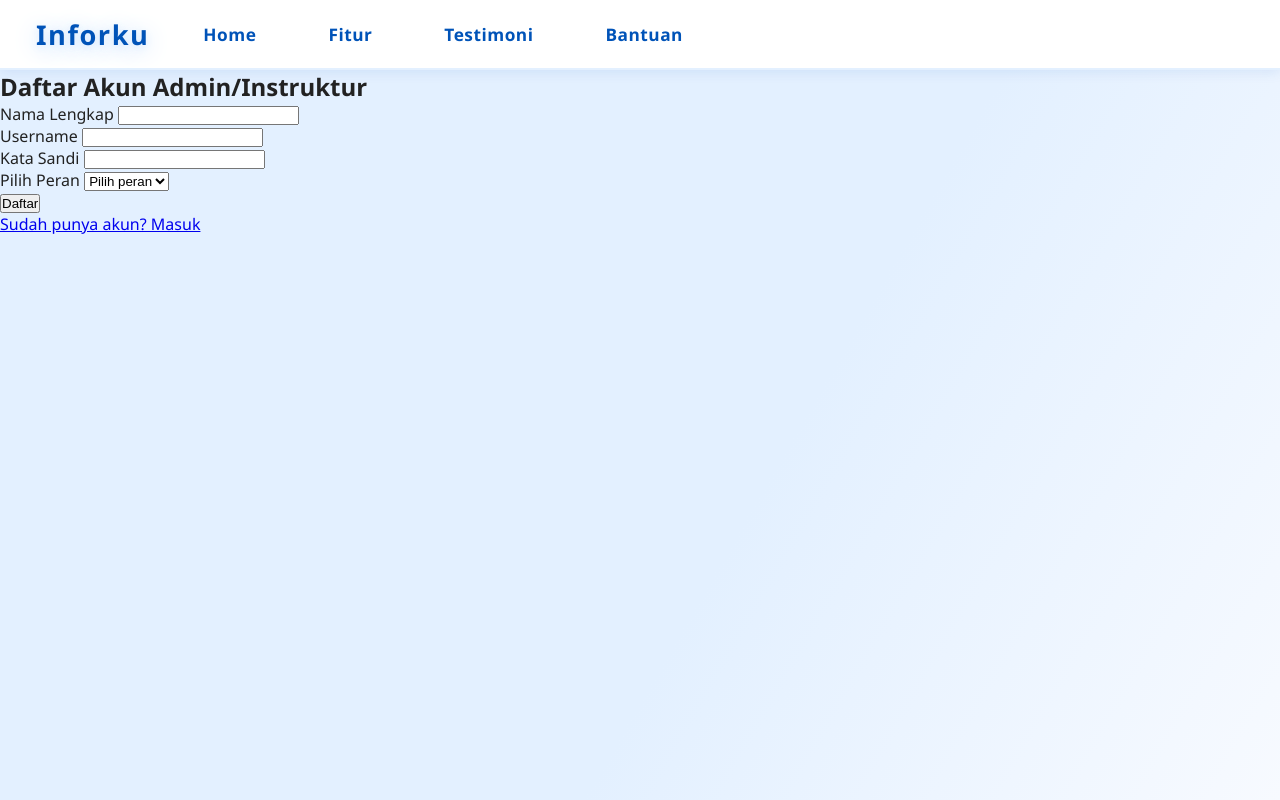
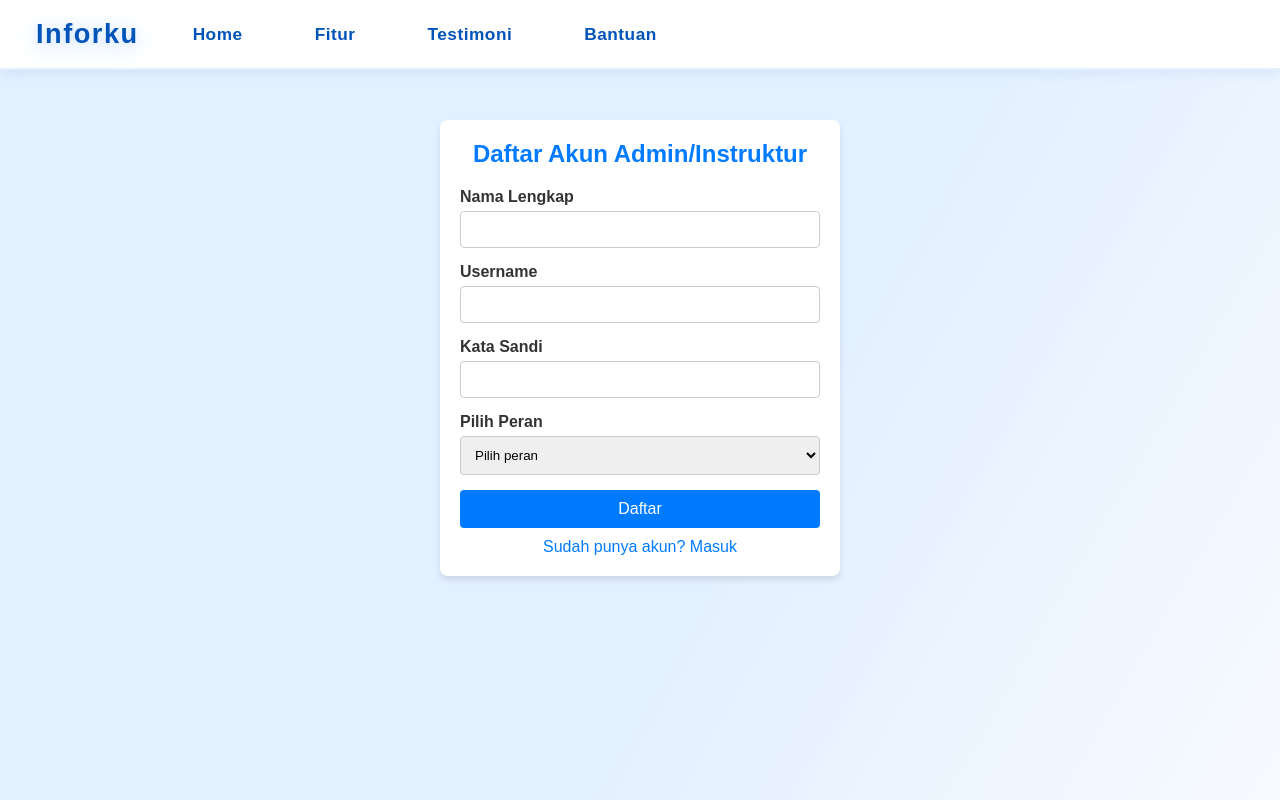
Before and after one commit to Peransss/UAS-Project--OOP-, a Flask app: page /reg-ai in a window 1280 px wide. Run offline with Flask 3, Linux system fonts and the light colour scheme.

Commit message:
last deh2

```diff
--- a/templates/register-admin-instruktur.html
+++ b/templates/register-admin-instruktur.html
@@ -6,6 +6,89 @@
   <link rel="stylesheet" href="{{ url_for('static', filename='styles.css') }}">
   <title>Daftar - Inforku</title>
   <style>
+      /* General styles */
+body {
+  font-family: Arial, sans-serif;
+  margin: 0;
+  padding: 0;
+  background-color: #f4f4f9;
+  color: #333;
+}
+/* Register container styles */
+.register-container {
+  max-width: 400px;
+  margin: 50px auto;
+  background: #fff;
+  padding: 20px;
+  border-radius: 8px;
+  box-shadow: 0 4px 6px rgba(0, 0, 0, 0.1);
+}
+
+.register-container h2 {
+  text-align: center;
+  margin-bottom: 20px;
+  color: #007bff;
+}
+
+.error-msg {
+  color: #d9534f;
+  text-align: center;
+  margin-bottom: 10px;
+}
+
+/* Form styles */
+.form-group {
+  margin-bottom: 15px;
+}
+
+.form-group label {
+  display: block;
+  margin-bottom: 5px;
+  font-weight: bold;
+}
+
+.form-group input,
+.form-group select {
+  width: 100%;
+  padding: 10px;
+  border: 1px solid #ccc;
+  border-radius: 4px;
+}
+
+.form-group input:focus,
+.form-group select:focus {
+  border-color: #007bff;
+  outline: none;
+}
+
+/* Button styles */
+.register-btn {
+  width: 100%;
+  padding: 10px;
+  background-color: #007bff;
+  color: #fff;
+  border: none;
+  border-radius: 4px;
+  cursor: pointer;
+  font-size: 16px;
+}
+
+.register-btn:hover {
+  background-color: #0056b3;
+}
+
+/* Link styles */
+.login-link {
+  display: block;
+  text-align: center;
+  margin-top: 10px;
+  color: #007bff;
+  text-decoration: none;
+}
+
+.login-link:hover {
+  text-decoration: underline;
+}
   </style>
 </head>
 <body>
```
Also changed, not shown: app.py (+2 -7 lines).
